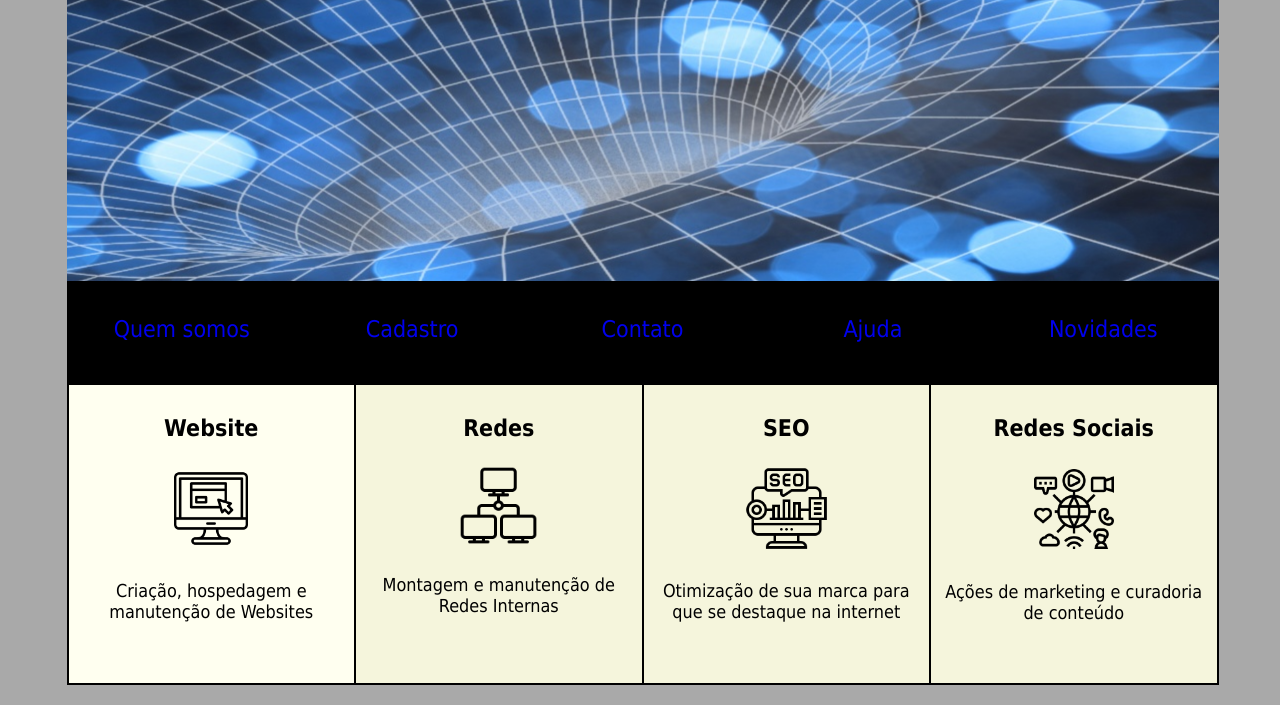
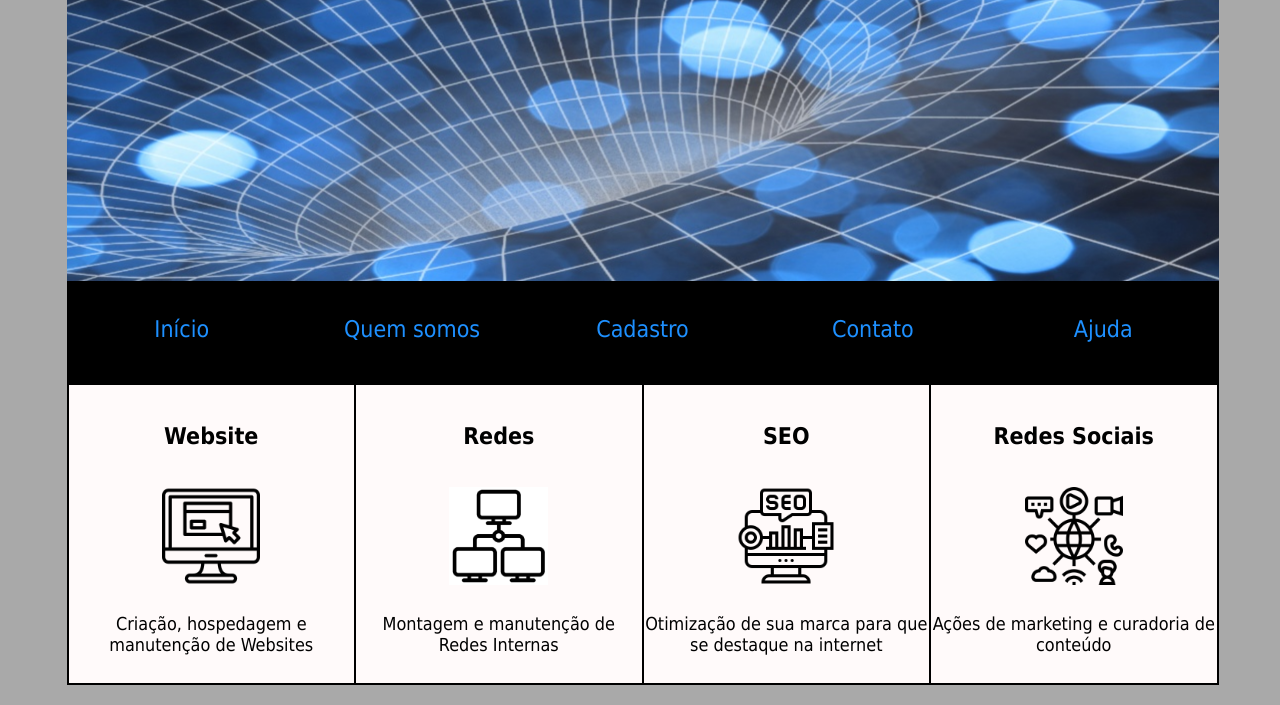
Before and after one commit to mbpfilho/front-end, a PHP site: page / in a window 1280 px wide. Shown: the part 123-828 px from the top of the page. Run offline with PHP 8.4, Linux system fonts and the light colour scheme.

Commit message:
aula 34 projeto site

```diff
--- a/projeto-site/index.php
+++ b/projeto-site/index.php
@@ -26,14 +26,17 @@
         <!-- <img src="./src/banner.jpg" alt="banner distorcao gravitacional"> -->
       </div>
       <div class="menu">
-        <div><a href="#">Quem somos</a></div>
-        <div><a href="#">Cadastro</a></div>
-        <div><a href="#">Contato</a></div>
-        <div><a href="#">Ajuda</a></div>
-        <div><a href="#">Novidades</a></div>
+        <ul>
+          <li><a href="#">Início</a></li>
+          <li><a href="#">Quem somos</a></li>
+          <li><a href="#">Cadastro</a></li>
+          <li><a href="#">Contato</a></li>
+          <li><a href="#">Ajuda</a></li>
+        </ul>
+
       </div>
       <div class="produtos">
-        <div class="produto1">
+        <div class="produto">
           <a href="">
             <h1>Website</h1>
             <img src="./src/website.png" alt="website">
@@ -41,15 +44,15 @@
           </a>
         </div>
 
-        <div class="produto2">
+        <div class="produto">
           <a href="">
             <h1>Redes</h1>
-            <img src="./src/network.png" alt="rede de computadores">
+            <img src="./src/network2.png" alt="rede de computadores">
             <p>Montagem e manutenção de Redes Internas</p>
           </a>
         </div>
 
-        <div class="produto3">
+        <div class="produto">
           <a href="">
             <h1>SEO</h1>
             <img src="./src/seo.png" alt="otimização de mecanismos de busca">
@@ -57,7 +60,7 @@
           </a>
         </div>
 
-        <div class="produto4">
+        <div class="produto">
           <a href="">
             <h1>Redes Sociais</h1>
             <img src="./src/social-media.png" alt="mídias sociais">
--- a/projeto-site/src/index.css
+++ b/projeto-site/src/index.css
@@ -58,90 +58,66 @@ body{
   height: 200px;
 }
 .menu{
+  background-color: black;
+  width: 100%;
+  height: 8vmax;
+}
+.menu ul{
   display: flex;
   justify-content: space-evenly;
-  width: 100%;
-  height: 8vmax;
-  background-color: black;
-  color: royalblue;
+  list-style: none;
 }
-.menu>div{
+.menu li{
   padding: 2.7vmax 0;
   width: 20%;
   text-align: center;
   font-size: 1.8vmax;
 }
-.menu>div>a{
+.menu a{
+  color: dodgerblue;
   text-decoration: none;
 }
-.menu>div:hover{
+.menu a:hover{
   font-weight: bold;
 }
 .produtos{
   width: 100%-2px;
-  height: 24vw;
+  height: 26vw;
   min-height: 180px;
   max-height: 300px;
   border: 1px solid black;
   margin-bottom: 20px;
+  display: flex;
+}
+.produto{
+  width: 25%;
+  height: 100%;
+  box-sizing: border-box;
+  background-color: snow;
+  border: 1px solid black;
   text-align: center;
 }
-.produtos a{
+.produto a{
+  height: 100%;
+  display: flex;
+  flex-direction: column;
+  justify-content: center;
+  align-items: center;
   text-decoration: none;
   color: black;
 }
-.produtos h1{
+.produto h1{
+  height: 34%;
+  display: flex;
+  align-items: center;
   font-size: 1.8vmax;
-  margin: 30px 0;
 }
-.produtos p{
+.produto img{
+  height: 33%;
+}
+.produto p{
+  height: 33%;
+  display: flex;
+  align-items: center;
   font-size: 1.4vmax;
-  margin: 30px 4px;
 }
-.produto1{
-  width: 25%;
-  height: 100%;
-  box-sizing: border-box;
-  background-color: ivory;
-  border: 1px solid black;
-  float: left;
-}
-.produto1 img{
-  width: 26%;
-}
-.produto2{
-  width: 25%;
-  height: 100%;
-  box-sizing: border-box;
-  background-color: beige;
-  border: 1px solid black;
-  float: left;
-}
-.produto2 img{
-  width: 34%;
-  margin: -1.8vmin 0;
-}
-.produto3{
-  width: 25%;
-  height: 100%;
-  box-sizing: border-box;
-  background-color: beige;
-  border: 1px solid black;
-  float: left;
-}
-.produto3 img{
-  width: 29%;
-  margin: -0.5vmin 0;
-}
-.produto4{
-  width: 25%;
-  height: 100%;
-  box-sizing: border-box;
-  background-color: beige;
-  border: 1px solid black;
-  float: left;
-}
-.produto4 img{
-  width: 28%;
-  margin: -0.3vmin 0;
-}
```
Also changed, not shown: projeto-site/20221228.jpg (deleted), projeto-site/src/network2.png (added), 1 other file.
